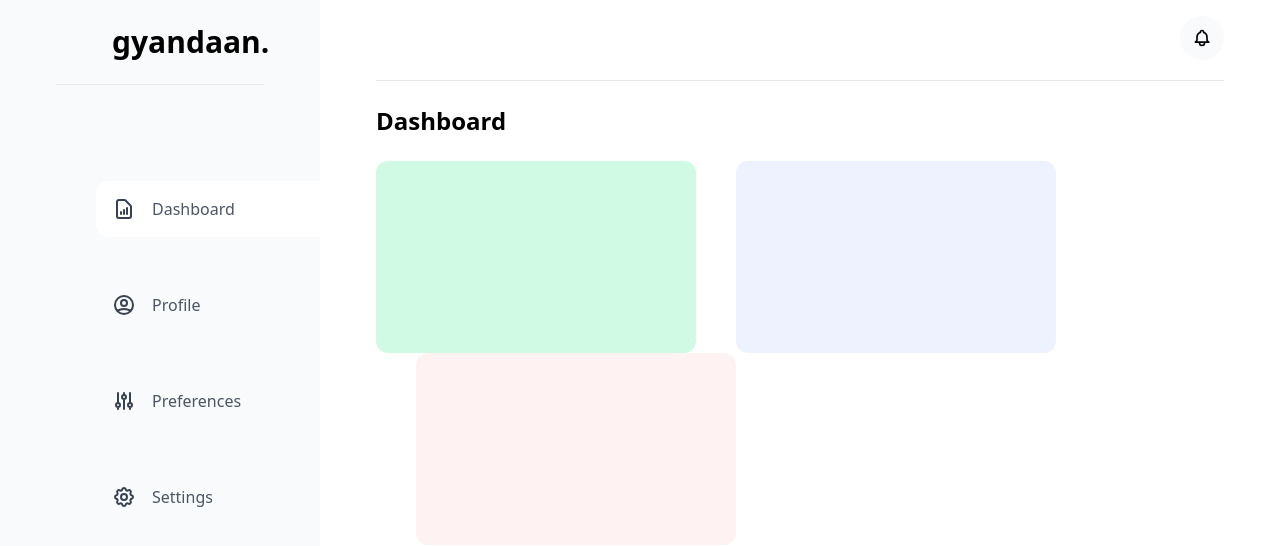
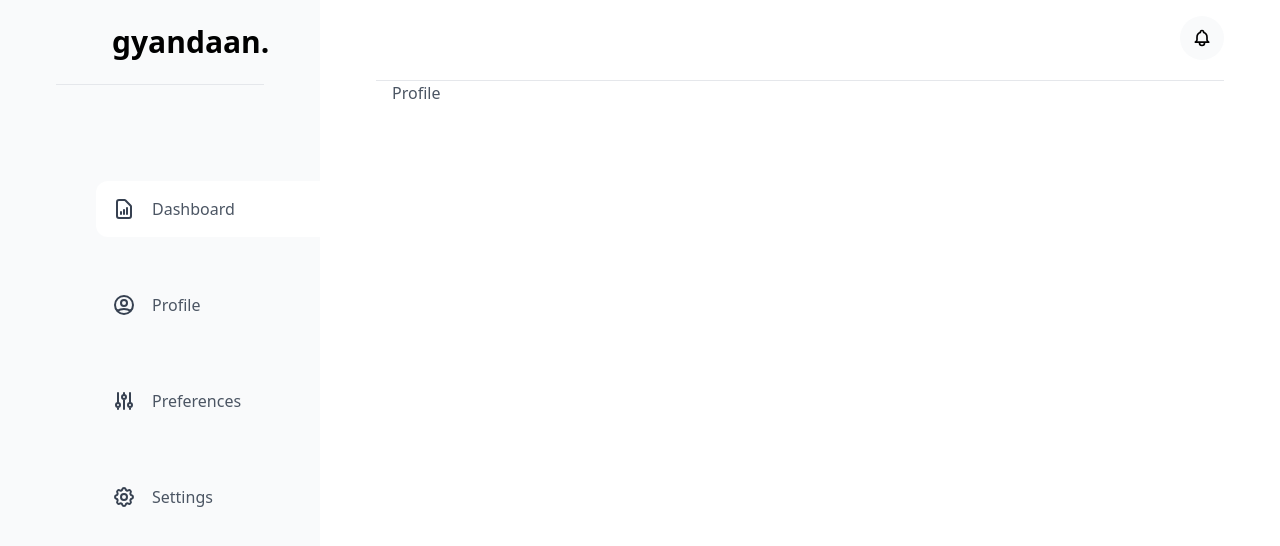
Before and after one commit to PHOENIXGEEKS/gyandaan, a Next.js app: page /dashboard in a window 1280 px wide. Both pictures are taken after a click on the button "Profile". Shown: the top 546 px of the page. Built offline with nearby package versions, Linux system fonts and the light colour scheme.

Commit message:
handled the option part

```diff
--- /dev/null
+++ b/components/Dashboard/Dashboard.js
@@ -0,0 +1,14 @@
+function Dashboard() {
+    return (
+        <div>
+            <h1 className="my-6 text-2xl font-semibold">Dashboard</h1>
+            <div className="flex flex-wrap space-x-10">
+                <div className="h-48 w-80 bg-emerald-100 rounded-xl"> </div>
+                <div className="h-48 w-80 bg-indigo-50 rounded-xl"> </div>
+                <div className="h-48 w-80 bg-red-50 rounded-xl"> </div>
+            </div>
+        </div>
+    )
+}
+
+export default Dashboard
--- /dev/null
+++ b/components/Dashboard/Preferences.js
@@ -0,0 +1,9 @@
+function Preferences() {
+    return (
+        <div className="flex">
+            <p className="text-gray-600 ml-4 text-md">Preferences</p>
+        </div>
+    )
+}
+
+export default Preferences
--- /dev/null
+++ b/components/Dashboard/Profile.js
@@ -0,0 +1,9 @@
+function Profile() {
+    return (
+        <div className="flex">
+            <p className="text-gray-600 ml-4 text-md">Profile</p>
+        </div>
+    )
+}
+
+export default Profile
--- /dev/null
+++ b/components/Dashboard/Settings.js
@@ -0,0 +1,9 @@
+function Settings() {
+    return (
+        <div className="flex">
+            <p className="text-gray-600 ml-4 text-md">Settings</p>
+        </div>
+    )
+}
+
+export default Settings
--- a/pages/dashboard.js
+++ b/pages/dashboard.js
@@ -1,6 +1,32 @@
-import {useState} from 'react'
-export default function dashboard(props){
+import { useState, useEffect } from 'react';
+import Dashboard from '../components/Dashboard/Dashboard'
+import Preferences from '../components/Dashboard/Preferences'
+import Profile from '../components/Dashboard/Profile';
+import Settings from '../components/Dashboard/Settings';
 
+export default function dashboard(props) {
+  const [option, setOption] = useState(<Dashboard />);
+
+  const optionHandler = (opt) => {
+    if (opt == "dashboard") {
+      setOption(<Dashboard />)
+      // option = <Dashboard />
+    }
+
+    else if (opt == "preferences") {
+      setOption(<Preferences />)
+    }
+
+    else if (opt == "profile") {
+      setOption(<Profile />)
+    }
+    else if (opt == "settings") {
+      setOption(<Settings />)
+    }
+    else {
+      option = <Dashboard />
+    }
+  }
   return (
     <div className="w-full min-h-screen flex">
       <div className="w-1/4 bg-gray-50">
@@ -11,7 +37,7 @@
         </div>
         {/* dashboard side menu */}
         <div id="dashboard_menu" className="flex flex-col ml-24 space-y-10">
-            <button className="flex items-center bg-white p-4 rounded-l-xl">
+          <button onClick={() => { optionHandler('dashboard') }} className="flex items-center bg-white p-4 rounded-l-xl">
             <svg
               xmlns="http://www.w3.org/2000/svg"
               className="text-gray-700 h-6 w-6"
@@ -28,7 +54,7 @@
             </svg>
             <p className="text-gray-600 ml-4 text-md">Dashboard</p>
           </button>
-            <button className="flex items-center p-4">
+          <button onClick={() => { optionHandler('profile') }} className="flex items-center p-4">
             <svg
               xmlns="http://www.w3.org/2000/svg"
               className="text-gray-700 h-6 w-6"
@@ -45,7 +71,7 @@
             </svg>
             <p className="text-gray-600 ml-4 text-md">Profile</p>
           </button>
-            <button className="flex items-center p-4">
+          <button onClick={(() => { optionHandler('preferences') })} className="flex items-center p-4">
             <svg
               xmlns="http://www.w3.org/2000/svg"
               className="text-gray-700 h-6 w-6"
@@ -62,7 +88,7 @@
             </svg>
             <p className="text-gray-600 ml-4 text-md">Preferences</p>
           </button>
-            <button className="flex items-center p-4">
+          <button onClick={(() => { optionHandler('settings') })} className="flex items-center p-4">
             <svg
               xmlns="http://www.w3.org/2000/svg"
               className="text-gray-700 h-6 w-6"
@@ -112,12 +138,7 @@
         </div>
         <hr className="mt-20" />
         <div id="dashboard_Sbody">
-            <h1 className="my-6 text-2xl font-semibold">Dashboard</h1>
-            <div className="flex flex-wrap space-x-10">
-              <div className="h-48 w-80 bg-emerald-100 rounded-xl"> </div>
-              <div className="h-48 w-80 bg-indigo-50 rounded-xl"> </div>
-              <div className="h-48 w-80 bg-red-50 rounded-xl"> </div>
-            </div>
+          {option}
         </div>
       </div>
     </div>
```
Lines whose indentation alone changed are shown as unchanged.
